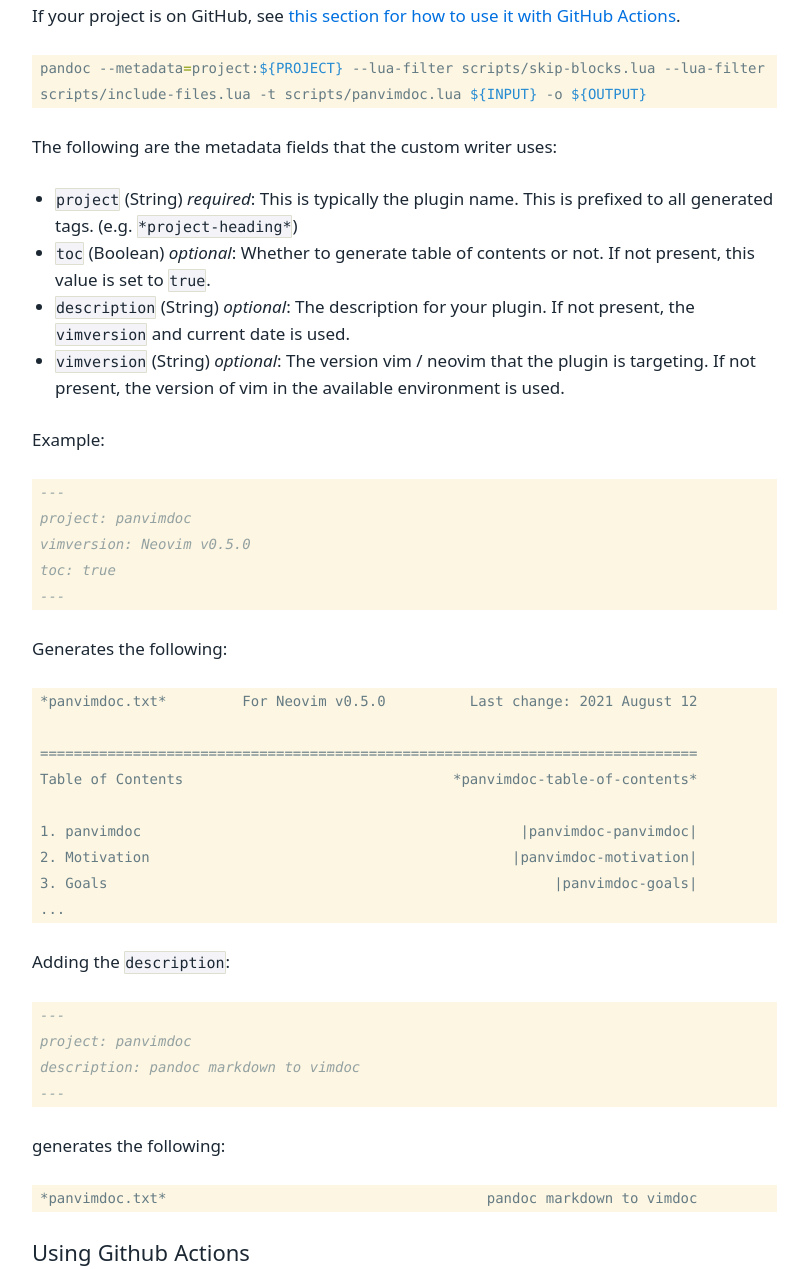
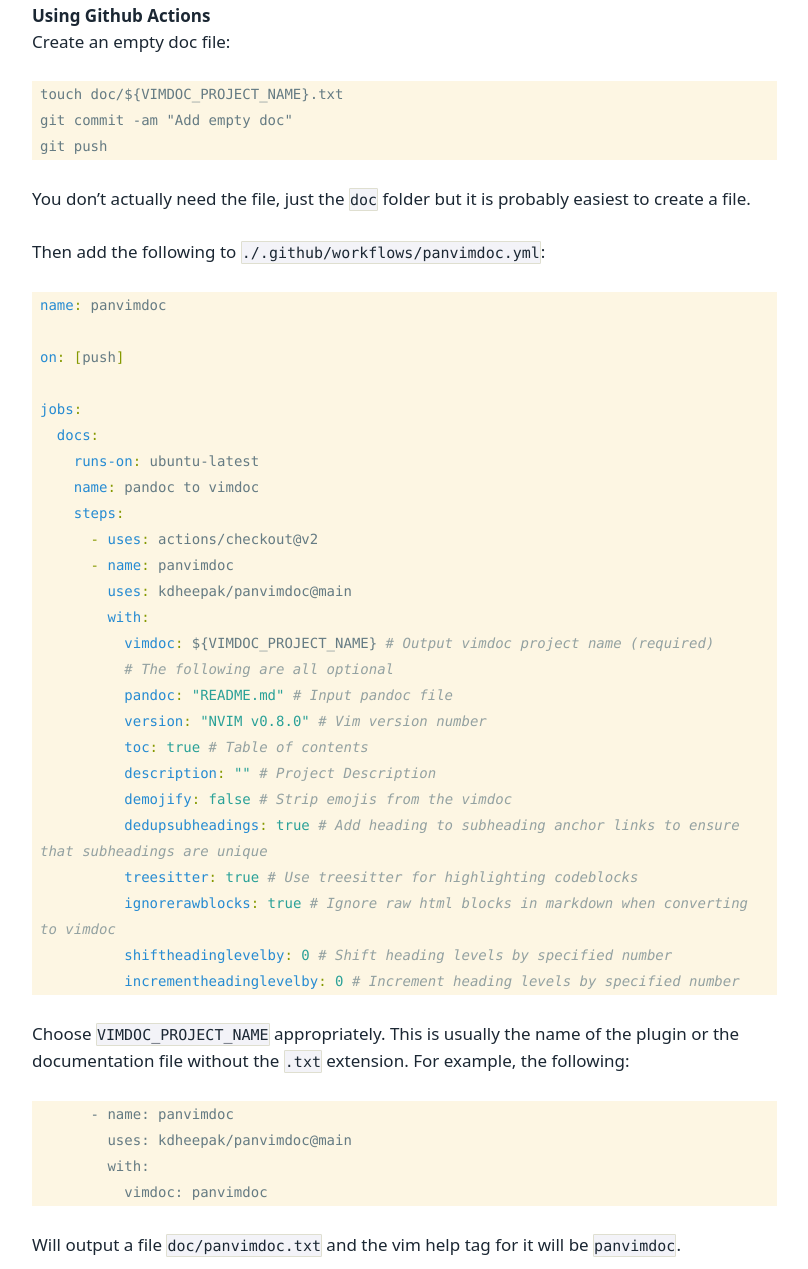
Before and after one commit to kdheepak/panvimdoc, a plain HTML site: page index.html in a window 1280 px wide. Shown: the part 2967-4236 px from the top of the page, without its empty margins (20-828 px from the left). Drawn offline with Linux system fonts and the light colour scheme.

Commit message:
Deploying to gh-pages from @ kdheepak/panvimdoc@838ac132c9e540b5985a96186d3d394fb4dbe465 🚀

````diff
--- a/index.html
+++ b/index.html
@@ -116,69 +116,38 @@
 <p>The specification is described in <a href="./doc/panvimdoc.md">panvimdoc.md</a> along with examples. The generated output is in <a href="./doc/panvimdoc.txt">panvimdoc.txt</a>. The reference implementation of the Pandoc lua filter is in <a href="./scripts/panvimdoc.lua">panvimdoc.lua</a>. See <a href="./entrypoint.sh">entrypoint.sh</a> for how to use this script, or check the <a href="#usage">Usage</a> section.</p>
 <p>If you would like to contribute to the specification, have feature requests or opinions, please feel free to comment here: <a href="https://github.com/kdheepak/panvimdoc/discussions/11" class="uri">https://github.com/kdheepak/panvimdoc/discussions/11</a>.</p>
 <h1 id="usage">Usage</h1>
-<p>If your project is on GitHub, see <a href="#using-github-actions">this section for how to use it with GitHub Actions</a>.</p>
-<div class="sourceCode" id="cb2"><pre class="sourceCode bash"><code class="sourceCode bash"><span id="cb2-1"><a href="#cb2-1" aria-hidden="true" tabindex="-1"></a><span class="ex">pandoc</span> <span class="at">--metadata</span><span class="op">=</span>project:<span class="va">${PROJECT}</span> <span class="at">--lua-filter</span> scripts/skip-blocks.lua <span class="at">--lua-filter</span> scripts/include-files.lua <span class="at">-t</span> scripts/panvimdoc.lua <span class="va">${INPUT}</span> <span class="at">-o</span> <span class="va">${OUTPUT}</span></span></code></pre></div>
-<p>The following are the metadata fields that the custom writer uses:</p>
-<ul>
-<li><code>project</code> (String) <em>required</em>: This is typically the plugin name. This is prefixed to all generated tags. (e.g. <code>*project-heading*</code>)</li>
-<li><code>toc</code> (Boolean) <em>optional</em>: Whether to generate table of contents or not. If not present, this value is set to <code>true</code>.</li>
-<li><code>description</code> (String) <em>optional</em>: The description for your plugin. If not present, the <code>vimversion</code> and current date is used.</li>
-<li><code>vimversion</code> (String) <em>optional</em>: The version vim / neovim that the plugin is targeting. If not present, the version of vim in the available environment is used.</li>
-</ul>
-<p>Example:</p>
-<div class="sourceCode" id="cb3"><pre class="sourceCode markdown"><code class="sourceCode markdown"><span id="cb3-1"><a href="#cb3-1" aria-hidden="true" tabindex="-1"></a><span class="co">---</span></span>
-<span id="cb3-2"><a href="#cb3-2" aria-hidden="true" tabindex="-1"></a><span class="an">project:</span><span class="co"> panvimdoc</span></span>
-<span id="cb3-3"><a href="#cb3-3" aria-hidden="true" tabindex="-1"></a><span class="an">vimversion:</span><span class="co"> Neovim v0.5.0</span></span>
-<span id="cb3-4"><a href="#cb3-4" aria-hidden="true" tabindex="-1"></a><span class="an">toc:</span><span class="co"> true</span></span>
-<span id="cb3-5"><a href="#cb3-5" aria-hidden="true" tabindex="-1"></a><span class="co">---</span></span></code></pre></div>
-<p>Generates the following:</p>
-<pre><code>*panvimdoc.txt*         For Neovim v0.5.0          Last change: 2021 August 12
-
-==============================================================================
-Table of Contents                                *panvimdoc-table-of-contents*
-
-1. panvimdoc                                             |panvimdoc-panvimdoc|
-2. Motivation                                           |panvimdoc-motivation|
-3. Goals                                                     |panvimdoc-goals|
-...</code></pre>
-<p>Adding the <code>description</code>:</p>
-<div class="sourceCode" id="cb5"><pre class="sourceCode markdown"><code class="sourceCode markdown"><span id="cb5-1"><a href="#cb5-1" aria-hidden="true" tabindex="-1"></a><span class="co">---</span></span>
-<span id="cb5-2"><a href="#cb5-2" aria-hidden="true" tabindex="-1"></a><span class="an">project:</span><span class="co"> panvimdoc</span></span>
-<span id="cb5-3"><a href="#cb5-3" aria-hidden="true" tabindex="-1"></a><span class="an">description:</span><span class="co"> pandoc markdown to vimdoc</span></span>
-<span id="cb5-4"><a href="#cb5-4" aria-hidden="true" tabindex="-1"></a><span class="co">---</span></span></code></pre></div>
-<p>generates the following:</p>
-<pre><code>*panvimdoc.txt*                                      pandoc markdown to vimdoc</code></pre>
-<h2 id="using-github-actions">Using Github Actions</h2>
+<h3 id="using-github-actions">Using Github Actions</h3>
 <p>Create an empty doc file:</p>
 <pre><code>touch doc/${VIMDOC_PROJECT_NAME}.txt
 git commit -am &quot;Add empty doc&quot;
 git push</code></pre>
-<p>You don’t actually need the file, just the <code>doc</code> folder but it is easiest to create a file.</p>
+<p>You don’t actually need the file, just the <code>doc</code> folder but it is probably easiest to create a file.</p>
 <p>Then add the following to <code>./.github/workflows/panvimdoc.yml</code>:</p>
-<div class="sourceCode" id="cb8"><pre class="sourceCode yaml"><code class="sourceCode yaml"><span id="cb8-1"><a href="#cb8-1" aria-hidden="true" tabindex="-1"></a><span class="fu">name</span><span class="kw">:</span><span class="at"> panvimdoc</span></span>
-<span id="cb8-2"><a href="#cb8-2" aria-hidden="true" tabindex="-1"></a></span>
-<span id="cb8-3"><a href="#cb8-3" aria-hidden="true" tabindex="-1"></a><span class="fu">on</span><span class="kw">:</span><span class="at"> </span><span class="kw">[</span><span class="at">push</span><span class="kw">]</span></span>
-<span id="cb8-4"><a href="#cb8-4" aria-hidden="true" tabindex="-1"></a></span>
-<span id="cb8-5"><a href="#cb8-5" aria-hidden="true" tabindex="-1"></a><span class="fu">jobs</span><span class="kw">:</span></span>
-<span id="cb8-6"><a href="#cb8-6" aria-hidden="true" tabindex="-1"></a><span class="at">  </span><span class="fu">docs</span><span class="kw">:</span></span>
-<span id="cb8-7"><a href="#cb8-7" aria-hidden="true" tabindex="-1"></a><span class="at">    </span><span class="fu">runs-on</span><span class="kw">:</span><span class="at"> ubuntu-latest</span></span>
-<span id="cb8-8"><a href="#cb8-8" aria-hidden="true" tabindex="-1"></a><span class="at">    </span><span class="fu">name</span><span class="kw">:</span><span class="at"> pandoc to vimdoc</span></span>
-<span id="cb8-9"><a href="#cb8-9" aria-hidden="true" tabindex="-1"></a><span class="at">    </span><span class="fu">steps</span><span class="kw">:</span></span>
-<span id="cb8-10"><a href="#cb8-10" aria-hidden="true" tabindex="-1"></a><span class="at">      </span><span class="kw">-</span><span class="at"> </span><span class="fu">uses</span><span class="kw">:</span><span class="at"> actions/checkout@v2</span></span>
-<span id="cb8-11"><a href="#cb8-11" aria-hidden="true" tabindex="-1"></a><span class="at">      </span><span class="kw">-</span><span class="at"> </span><span class="fu">name</span><span class="kw">:</span><span class="at"> panvimdoc</span></span>
-<span id="cb8-12"><a href="#cb8-12" aria-hidden="true" tabindex="-1"></a><span class="at">        </span><span class="fu">uses</span><span class="kw">:</span><span class="at"> kdheepak/panvimdoc@main</span></span>
-<span id="cb8-13"><a href="#cb8-13" aria-hidden="true" tabindex="-1"></a><span class="at">        </span><span class="fu">with</span><span class="kw">:</span></span>
-<span id="cb8-14"><a href="#cb8-14" aria-hidden="true" tabindex="-1"></a><span class="at">          </span><span class="fu">vimdoc</span><span class="kw">:</span><span class="at"> ${VIMDOC_PROJECT_NAME}</span></span>
-<span id="cb8-15"><a href="#cb8-15" aria-hidden="true" tabindex="-1"></a><span class="co">          # the following are defaults on github actions</span></span>
-<span id="cb8-16"><a href="#cb8-16" aria-hidden="true" tabindex="-1"></a><span class="co">          # description: &quot;&quot;</span></span>
-<span id="cb8-17"><a href="#cb8-17" aria-hidden="true" tabindex="-1"></a><span class="co">          # pandoc: &quot;README.md&quot;</span></span>
-<span id="cb8-18"><a href="#cb8-18" aria-hidden="true" tabindex="-1"></a><span class="co">          # toc: true</span></span>
-<span id="cb8-19"><a href="#cb8-19" aria-hidden="true" tabindex="-1"></a><span class="co">          # version: &quot;NVIM v0.5.0&quot;</span></span>
-<span id="cb8-20"><a href="#cb8-20" aria-hidden="true" tabindex="-1"></a><span class="co">          # demojify: false</span></span>
-<span id="cb8-21"><a href="#cb8-21" aria-hidden="true" tabindex="-1"></a><span class="at">      </span><span class="kw">-</span><span class="at"> </span><span class="fu">uses</span><span class="kw">:</span><span class="at"> stefanzweifel/git-auto-commit-action@v4</span></span>
-<span id="cb8-22"><a href="#cb8-22" aria-hidden="true" tabindex="-1"></a><span class="at">        </span><span class="fu">with</span><span class="kw">:</span></span>
-<span id="cb8-23"><a href="#cb8-23" aria-hidden="true" tabindex="-1"></a><span class="at">          </span><span class="fu">commit_message</span><span class="kw">:</span><span class="at"> </span><span class="st">&quot;Auto generate docs&quot;</span></span>
-<span id="cb8-24"><a href="#cb8-24" aria-hidden="true" tabindex="-1"></a><span class="at">          </span><span class="fu">branch</span><span class="kw">:</span><span class="at"> ${{ github.head_ref }}</span></span></code></pre></div>
+<div class="sourceCode" id="cb3"><pre class="sourceCode yaml"><code class="sourceCode yaml"><span id="cb3-1"><a href="#cb3-1" aria-hidden="true" tabindex="-1"></a><span class="fu">name</span><span class="kw">:</span><span class="at"> panvimdoc</span></span>
+<span id="cb3-2"><a href="#cb3-2" aria-hidden="true" tabindex="-1"></a></span>
+<span id="cb3-3"><a href="#cb3-3" aria-hidden="true" tabindex="-1"></a><span class="fu">on</span><span class="kw">:</span><span class="at"> </span><span class="kw">[</span><span class="at">push</span><span class="kw">]</span></span>
+<span id="cb3-4"><a href="#cb3-4" aria-hidden="true" tabindex="-1"></a></span>
+<span id="cb3-5"><a href="#cb3-5" aria-hidden="true" tabindex="-1"></a><span class="fu">jobs</span><span class="kw">:</span></span>
+<span id="cb3-6"><a href="#cb3-6" aria-hidden="true" tabindex="-1"></a><span class="at">  </span><span class="fu">docs</span><span class="kw">:</span></span>
+<span id="cb3-7"><a href="#cb3-7" aria-hidden="true" tabindex="-1"></a><span class="at">    </span><span class="fu">runs-on</span><span class="kw">:</span><span class="at"> ubuntu-latest</span></span>
+<span id="cb3-8"><a href="#cb3-8" aria-hidden="true" tabindex="-1"></a><span class="at">    </span><span class="fu">name</span><span class="kw">:</span><span class="at"> pandoc to vimdoc</span></span>
+<span id="cb3-9"><a href="#cb3-9" aria-hidden="true" tabindex="-1"></a><span class="at">    </span><span class="fu">steps</span><span class="kw">:</span></span>
+<span id="cb3-10"><a href="#cb3-10" aria-hidden="true" tabindex="-1"></a><span class="at">      </span><span class="kw">-</span><span class="at"> </span><span class="fu">uses</span><span class="kw">:</span><span class="at"> actions/checkout@v2</span></span>
+<span id="cb3-11"><a href="#cb3-11" aria-hidden="true" tabindex="-1"></a><span class="at">      </span><span class="kw">-</span><span class="at"> </span><span class="fu">name</span><span class="kw">:</span><span class="at"> panvimdoc</span></span>
+<span id="cb3-12"><a href="#cb3-12" aria-hidden="true" tabindex="-1"></a><span class="at">        </span><span class="fu">uses</span><span class="kw">:</span><span class="at"> kdheepak/panvimdoc@main</span></span>
+<span id="cb3-13"><a href="#cb3-13" aria-hidden="true" tabindex="-1"></a><span class="at">        </span><span class="fu">with</span><span class="kw">:</span></span>
+<span id="cb3-14"><a href="#cb3-14" aria-hidden="true" tabindex="-1"></a><span class="at">          </span><span class="fu">vimdoc</span><span class="kw">:</span><span class="at"> ${VIMDOC_PROJECT_NAME}</span><span class="co"> # Output vimdoc project name (required)</span></span>
+<span id="cb3-15"><a href="#cb3-15" aria-hidden="true" tabindex="-1"></a><span class="co">          # The following are all optional</span></span>
+<span id="cb3-16"><a href="#cb3-16" aria-hidden="true" tabindex="-1"></a><span class="at">          </span><span class="fu">pandoc</span><span class="kw">:</span><span class="at"> </span><span class="st">&quot;README.md&quot;</span><span class="co"> # Input pandoc file</span></span>
+<span id="cb3-17"><a href="#cb3-17" aria-hidden="true" tabindex="-1"></a><span class="at">          </span><span class="fu">version</span><span class="kw">:</span><span class="at"> </span><span class="st">&quot;NVIM v0.8.0&quot;</span><span class="co"> # Vim version number</span></span>
+<span id="cb3-18"><a href="#cb3-18" aria-hidden="true" tabindex="-1"></a><span class="at">          </span><span class="fu">toc</span><span class="kw">:</span><span class="at"> </span><span class="ch">true</span><span class="co"> # Table of contents</span></span>
+<span id="cb3-19"><a href="#cb3-19" aria-hidden="true" tabindex="-1"></a><span class="at">          </span><span class="fu">description</span><span class="kw">:</span><span class="at"> </span><span class="st">&quot;&quot;</span><span class="co"> # Project Description</span></span>
+<span id="cb3-20"><a href="#cb3-20" aria-hidden="true" tabindex="-1"></a><span class="at">          </span><span class="fu">demojify</span><span class="kw">:</span><span class="at"> </span><span class="ch">false</span><span class="co"> # Strip emojis from the vimdoc</span></span>
+<span id="cb3-21"><a href="#cb3-21" aria-hidden="true" tabindex="-1"></a><span class="at">          </span><span class="fu">dedupsubheadings</span><span class="kw">:</span><span class="at"> </span><span class="ch">true</span><span class="co"> # Add heading to subheading anchor links to ensure that subheadings are unique</span></span>
+<span id="cb3-22"><a href="#cb3-22" aria-hidden="true" tabindex="-1"></a><span class="at">          </span><span class="fu">treesitter</span><span class="kw">:</span><span class="at"> </span><span class="ch">true</span><span class="co"> # Use treesitter for highlighting codeblocks</span></span>
+<span id="cb3-23"><a href="#cb3-23" aria-hidden="true" tabindex="-1"></a><span class="at">          </span><span class="fu">ignorerawblocks</span><span class="kw">:</span><span class="at"> </span><span class="ch">true</span><span class="co"> # Ignore raw html blocks in markdown when converting to vimdoc</span></span>
+<span id="cb3-24"><a href="#cb3-24" aria-hidden="true" tabindex="-1"></a><span class="at">          </span><span class="fu">shiftheadinglevelby</span><span class="kw">:</span><span class="at"> </span><span class="dv">0</span><span class="co"> # Shift heading levels by specified number</span></span>
+<span id="cb3-25"><a href="#cb3-25" aria-hidden="true" tabindex="-1"></a><span class="at">          </span><span class="fu">incrementheadinglevelby</span><span class="kw">:</span><span class="at"> </span><span class="dv">0</span><span class="co"> # Increment heading levels by specified number</span></span></code></pre></div>
 <p>Choose <code>VIMDOC_PROJECT_NAME</code> appropriately. This is usually the name of the plugin or the documentation file without the <code>.txt</code> extension. For example, the following:</p>
 <pre><code>      - name: panvimdoc
         uses: kdheepak/panvimdoc@main
@@ -206,9 +175,9 @@
 <p>See <a href="./panvimdoc.txt">./panvimdoc.txt</a> for generated output of this file.</p>
 <h2 id="external-includes">External includes</h2>
 <p>Use the following in your markdown file to include any other markdown file:</p>
-<div class="sourceCode" id="cb10"><pre class="sourceCode markdown"><code class="sourceCode markdown"><span id="cb10-1"><a href="#cb10-1" aria-hidden="true" tabindex="-1"></a><span class="in">```{.include}</span></span>
-<span id="cb10-2"><a href="#cb10-2" aria-hidden="true" tabindex="-1"></a><span class="in">README.md</span></span>
-<span id="cb10-3"><a href="#cb10-3" aria-hidden="true" tabindex="-1"></a><span class="in">```</span></span></code></pre></div>
+<div class="sourceCode" id="cb5"><pre class="sourceCode markdown"><code class="sourceCode markdown"><span id="cb5-1"><a href="#cb5-1" aria-hidden="true" tabindex="-1"></a><span class="in">```{.include}</span></span>
+<span id="cb5-2"><a href="#cb5-2" aria-hidden="true" tabindex="-1"></a><span class="in">README.md</span></span>
+<span id="cb5-3"><a href="#cb5-3" aria-hidden="true" tabindex="-1"></a><span class="in">```</span></span></code></pre></div>
 <p>The path of the file is with respect to the working directory where <code>pandoc</code> is executed.</p>
 <h2 id="codeblocks">Codeblocks</h2>
 <pre><code>Multi line Code blocks are indented 4 spaces and
@@ -255,7 +224,7 @@
 <!-- panvimdoc-ignore-start -->
 <p>The following markdown:</p>
 <!-- panvimdoc-ignore-end -->
-<div class="sourceCode" id="cb17"><pre class="sourceCode markdown"><code class="sourceCode markdown"><span id="cb17-1"><a href="#cb17-1" aria-hidden="true" tabindex="-1"></a>You can link to the tags by using <span class="co">[</span><span class="ot">sub heading 2</span><span class="co">](#sub-heading-2)</span>.</span></code></pre></div>
+<div class="sourceCode" id="cb12"><pre class="sourceCode markdown"><code class="sourceCode markdown"><span id="cb12-1"><a href="#cb12-1" aria-hidden="true" tabindex="-1"></a>You can link to the tags by using <span class="co">[</span><span class="ot">sub heading 2</span><span class="co">](#sub-heading-2)</span>.</span></code></pre></div>
 <!-- panvimdoc-ignore-start -->
 <p>is converted to the following vimdoc:</p>
 <pre><code>You can link to the tags by using |projectName-sub-heading-2|.</code></pre>
````
